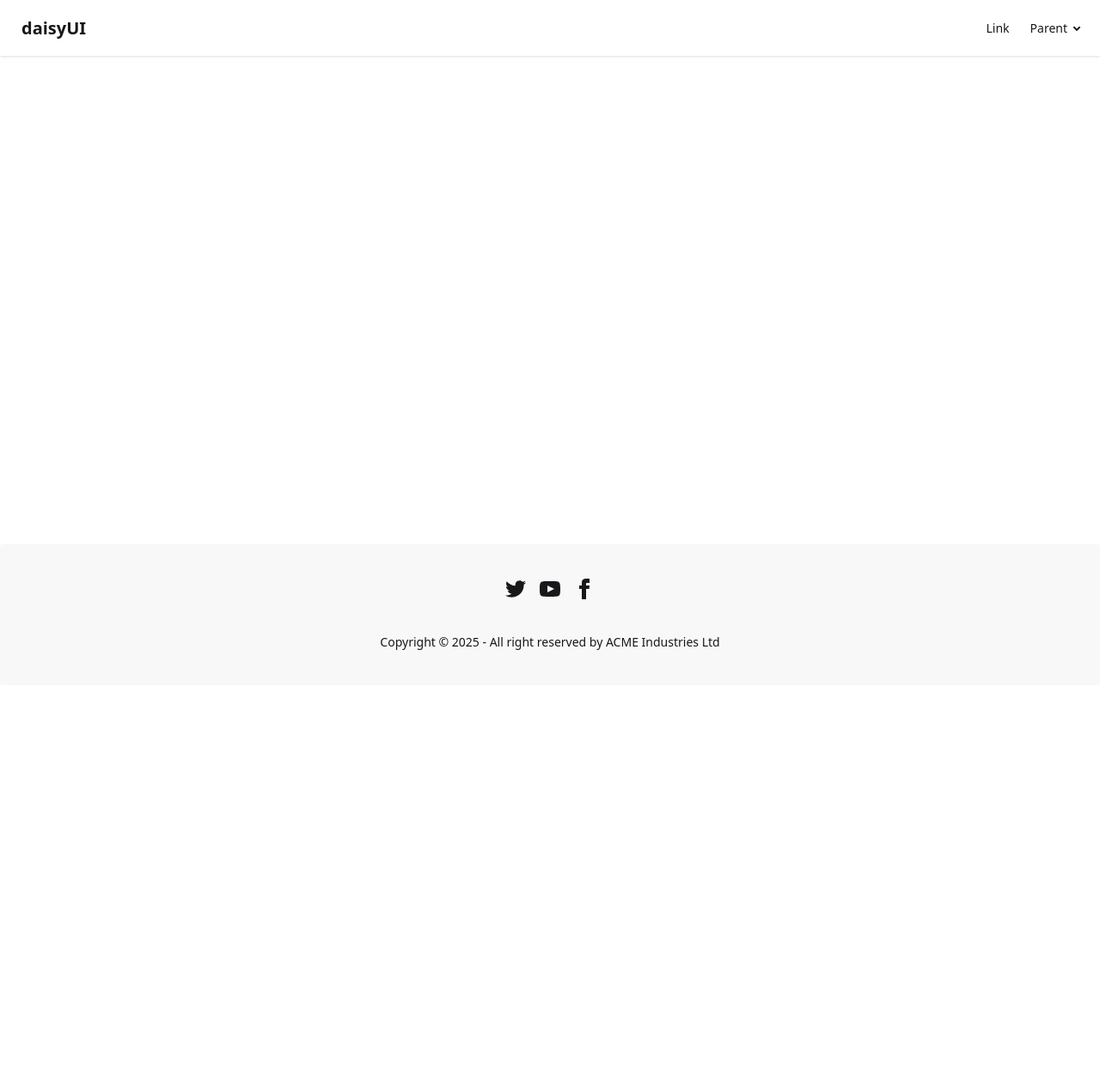
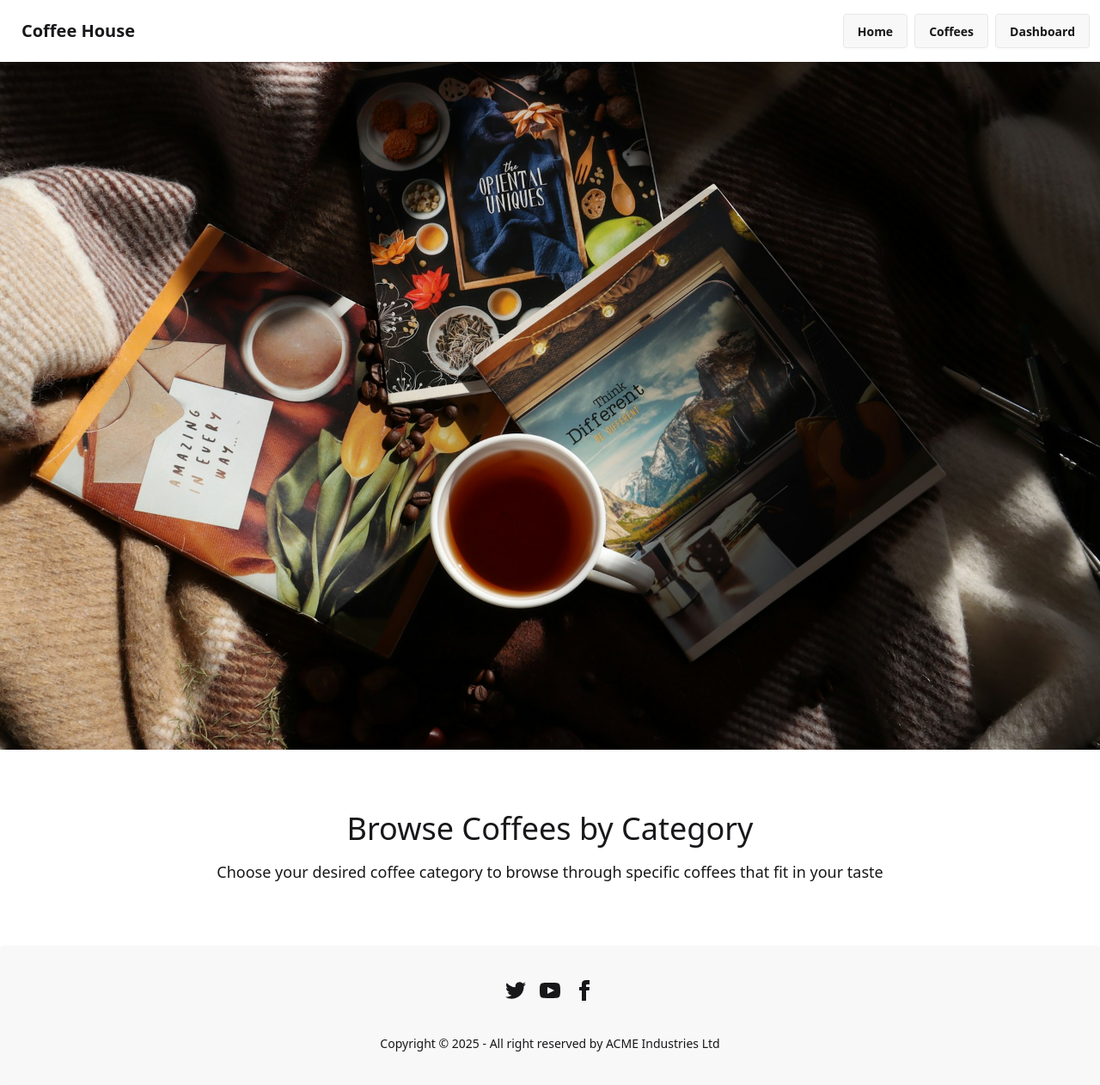
Before and after one commit to Mehedi86/coffee-book, a React (Vite) app: page / in a window 1280 px wide. Shown: the whole page at 86% size. Before the commit the page ends 800 px from the top, so only its background shows below. Built offline with nearby package versions, Linux system fonts and the light colour scheme.

Commit message:
added: home content

```diff
--- /dev/null
+++ b/src/components/Banner.jsx
@@ -0,0 +1,9 @@
+
+const Banner = () => {
+    return (
+        <div className="hero min-h-screen bg-[url(/banner.jpg)]">
+        </div>
+    );
+};
+
+export default Banner;
--- /dev/null
+++ b/src/components/Heading.jsx
@@ -0,0 +1,11 @@
+
+const Heading = ({title, subtitle}) => {
+    return (
+        <div>
+            <h1 className="text-4xl py-2">{title}</h1>
+            <p className="text-lg py-2">{subtitle}</p>
+        </div>
+    );
+};
+
+export default Heading;
--- a/src/components/Navbar.jsx
+++ b/src/components/Navbar.jsx
@@ -1,23 +1,20 @@
+import { Link } from "react-router-dom";
 
 
 const Navbar = () => {
     return (
         <div className="navbar bg-base-100 shadow-sm">
             <div className="flex-1">
-                <a className="btn btn-ghost text-xl">daisyUI</a>
+                <a className="btn btn-ghost text-xl">Coffee House</a>
             </div>
             <div className="flex-none">
-                <ul className="menu menu-horizontal px-1">
-                    <li><a>Link</a></li>
-                    <li>
-                        <details>
-                            <summary>Parent</summary>
-                            <ul className="bg-base-100 rounded-t-none p-2">
-                                <li><a>Link 1</a></li>
-                                <li><a>Link 2</a></li>
-                            </ul>
-                        </details>
-                    </li>
+                <ul className="menu menu-horizontal px-1 gap-2">
+                    <Link to="/">
+                    <button className="btn">Home</button>
+                    </Link>
+                    <Link to="/coffees"><button className="btn">Coffees</button></Link>
+                    <Link to="/dashboard"><button className="btn">Dashboard</button></Link>
+
                 </ul>
             </div>
         </div>
--- a/src/layout/MainLayout.jsx
+++ b/src/layout/MainLayout.jsx
@@ -1,3 +1,4 @@
+import { Outlet } from "react-router-dom";
 import Footer from "../components/Footer";
 import Navbar from "../components/Navbar";
 
@@ -5,7 +6,9 @@ const MainLayout = () => {
     return (
         <div>
             <Navbar></Navbar>
-            <div className="min-h-[calc(100vh-232px)]"></div>
+            <div className="min-h-[calc(100vh-232px)]">
+                <Outlet/>
+            </div>
             <Footer></Footer>
         </div>
     );
--- a/src/pages/Coffees.jsx
+++ b/src/pages/Coffees.jsx
@@ -0,0 +1,12 @@
+
+
+
+const Coffees = () => {
+    return (
+        <div>
+            <p>this is coffee element</p>
+        </div>
+    );
+};
+
+export default Coffees;
--- a/src/pages/Dashboard.jsx
+++ b/src/pages/Dashboard.jsx
@@ -0,0 +1,11 @@
+
+
+const Dashboard = () => {
+    return (
+        <div>
+            <p>this is dashboard element</p>
+        </div>
+    );
+};
+
+export default Dashboard;
--- a/src/pages/Home.jsx
+++ b/src/pages/Home.jsx
@@ -0,0 +1,19 @@
+import Banner from "../components/Banner";
+import Heading from "../components/Heading";
+
+
+const Home = () => {
+    return (
+        <div>
+            <Banner></Banner>
+            <div className="text-center my-16">
+            <Heading
+                title={'Browse Coffees by Category'}
+                subtitle={'Choose your desired coffee category to browse through specific coffees that fit in your taste'}>
+            </Heading>
+            </div>
+        </div>
+    );
+};
+
+export default Home;
--- a/src/routes/Routes.jsx
+++ b/src/routes/Routes.jsx
@@ -2,11 +2,29 @@ import {
     createBrowserRouter,
 } from "react-router-dom";
 import MainLayout from "../layout/MainLayout";
+import Home from "../pages/Home";
+import Dashboard from "../pages/Dashboard";
+import Coffees from "../pages/Coffees";
 
 const router = createBrowserRouter([
     {
         path: '/',
-        element: <MainLayout></MainLayout>
+        element: <MainLayout />,
+        errorElement: <p>Oooops...</p>,
+        children: [
+            {
+                path: '/',
+                element: <Home />
+            },
+            {
+                path: '/dashboard',
+                element: <Dashboard/>
+            },
+            {
+                path: '/coffees',
+                element: <Coffees/>
+            }
+        ]
     }
 ])
 
```
Also changed, not shown: public/banner.jpg (added), src/assets/banner.jpg (added).
